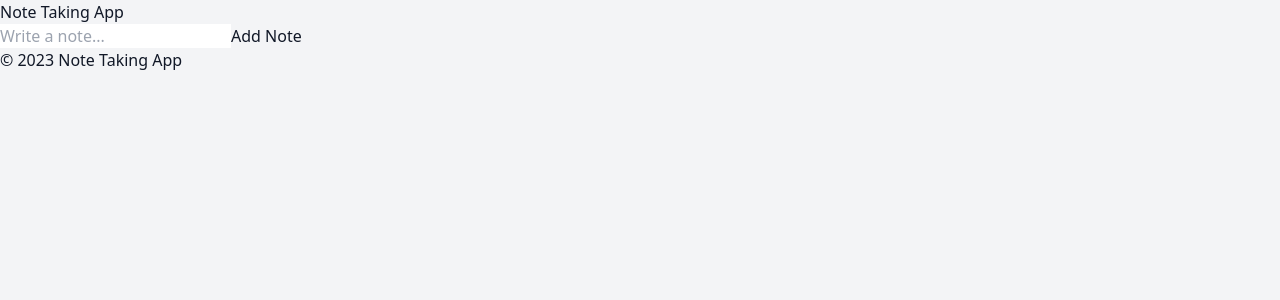
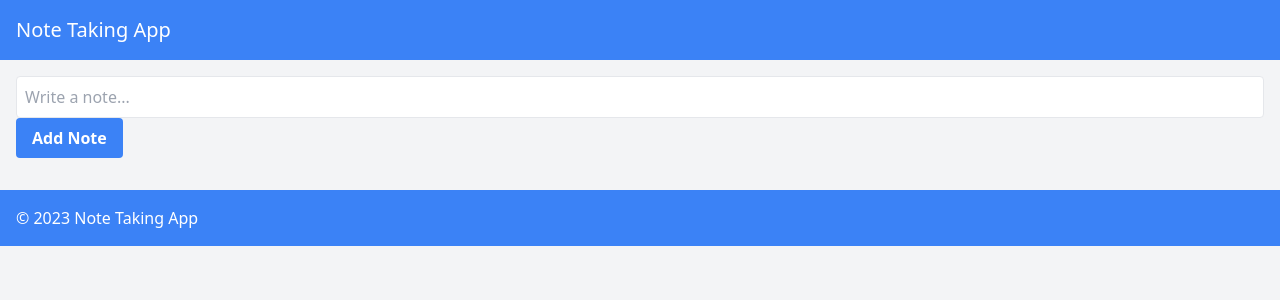
Before and after one commit to AmrElDessouki22/56789jjjjj, a Next.js app: page / in a window 1280 px wide. Shown: the top 300 px of the page. Built offline with nearby package versions, Linux system fonts and the light colour scheme.

Commit message:
Add tailwind.config.ts

```diff
--- /dev/null
+++ b/tailwind.config.ts
@@ -0,0 +1,11 @@
+import { Config } from 'tailwindcss';
+
+const config: Config = {
+  content: ['./src/**/*.{js,ts,jsx,tsx}'],
+  theme: {
+    extend: {}
+  },
+  plugins: []
+};
+
+export default config;
```
